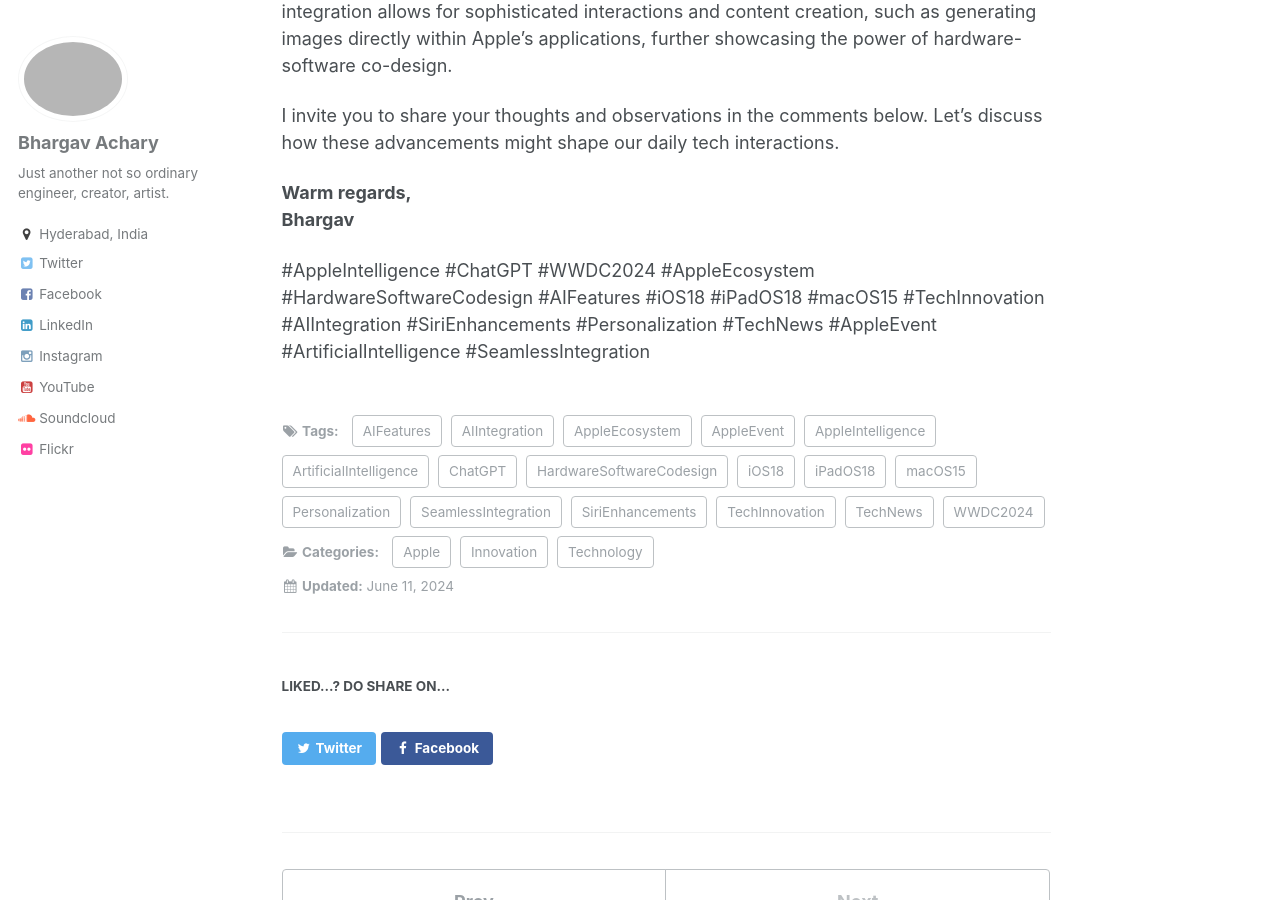
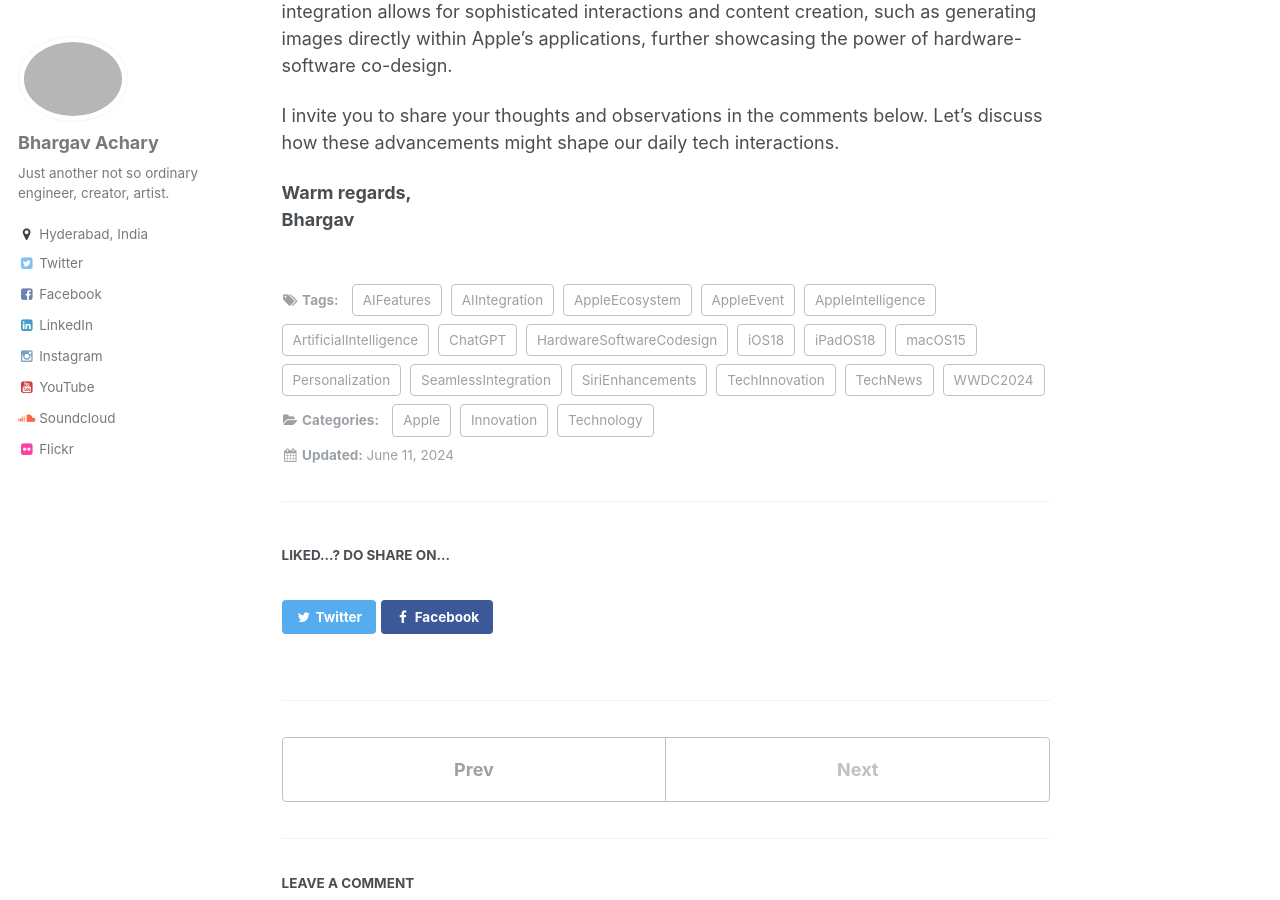
Before and after one commit to bhargavachary/bhargavachary.github.io, a Jekyll site: the page built from _posts/2024-06-11-the-apple-intelligence-unveiled.md, in a window 1280 px wide and 900 px high, scrolled down 1597 px. Built offline with Jekyll 4.4.1, drawn with Linux system fonts in a browser that asks for light colours; comment, search, counter and statistics services are not loaded.

Commit message:
Update 2024-06-11-the-apple-intelligence-unveiled.md

```diff
--- a/_posts/2024-06-11-the-apple-intelligence-unveiled.md
+++ b/_posts/2024-06-11-the-apple-intelligence-unveiled.md
@@ -56,5 +56,3 @@
 
 **Warm regards,
 Bhargav**
-
-#AppleIntelligence #ChatGPT #WWDC2024 #AppleEcosystem #HardwareSoftwareCodesign #AIFeatures #iOS18 #iPadOS18 #macOS15 #TechInnovation #AIIntegration #SiriEnhancements #Personalization #TechNews #AppleEvent #ArtificialIntelligence #SeamlessIntegration
```
